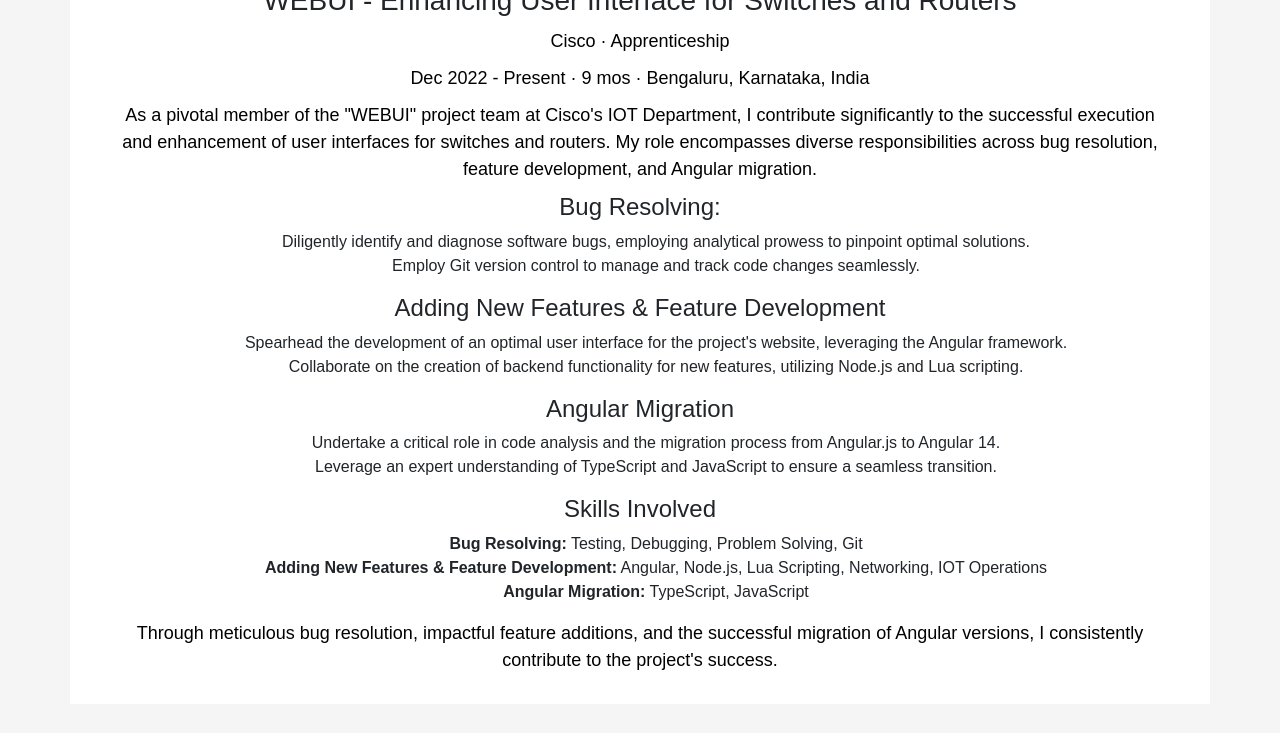
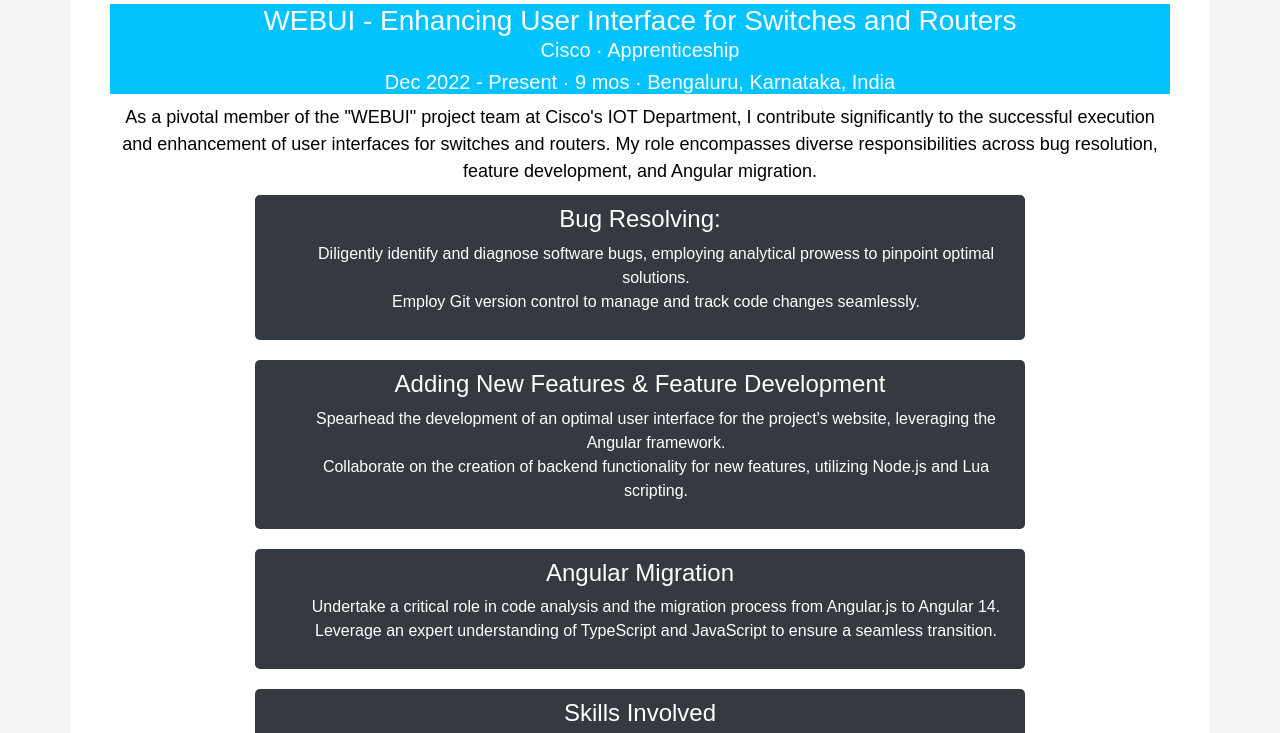
Before and after one commit to Shubhz2508/Shubhz2508.github.io, a plain HTML site: page index.html in a window 1280 px wide. Shown: the part 1484-2217 px from the top of the page. Drawn offline with nearby package versions, Linux system fonts and the light colour scheme.

Commit message:
Update index.html

```diff
--- a/index.html
+++ b/index.html
@@ -294,15 +294,23 @@ li img {
 .nav-list li {
     margin: 0 15px;
 }
-.project-info p {
-    color: black; /* Set the desired color for the <p> element */
-}
+
 
 .project-description p {
     color: black;
 }
 ul.no-bullets {
     list-style-type: none; /* Remove bullet points */
+}
+.section-box {
+    background-color: #343a40;
+    color: white;
+    padding: 10px;
+    border-radius: 5px;
+    margin-bottom: 20px;
+    max-width: 770px;
+    margin-left: auto;
+    margin-right: auto;
 }
 
 
@@ -359,42 +367,50 @@ ul.no-bullets {
         <script src="https://cdn.jsdelivr.net/npm/@popperjs/core@2.9.3/dist/umd/popper.min.js"></script>
         <script src="https://maxcdn.bootstrapcdn.com/bootstrap/4.5.2/js/bootstrap.min.js"></script>
 
-        <section id="experience" style="background-color: white; padding-top: 50px;" >
+        <section id="experience" style="background-color: white; padding-top: 50px; margin-bottom: 30px" >
             <h2 class="animate__animated animate__fadeIn">Projects</h2>
             <div class="project animate__animated animate__fadeIn">
                 <div class="project-header">
-                    <img src="https://1000logos.net/wp-content/uploads/2016/11/cisco-emblem.jpg" alt="Cisco Logo" class="logo">
-                    <div class="project-info">
+                    <img src="https://1000logos.net/wp-content/uploads/2016/11/cisco-emblem.jpg" alt="Cisco Logo" class="logo" style="margin-bottom: 20px;">
+                    <div class="project-info" style="background-color: rgb(0, 195, 255); color: white;">
                         <h3>WEBUI - Enhancing User Interface for Switches and Routers</h3>
-                        <p>Cisco · Apprenticeship</p>
-                        <p>Dec 2022 - Present · 9 mos · Bengaluru, Karnataka, India</p>
+                        <h5>Cisco · Apprenticeship</h5>
+                        <h5>Dec 2022 - Present · 9 mos · Bengaluru, Karnataka, India</h5>
                     </div>
+
                 </div>
                 <div class="project-description">
                     <p>As a pivotal member of the "WEBUI" project team at Cisco's IOT Department, I contribute significantly to the successful execution and enhancement of user interfaces for switches and routers. My role encompasses diverse responsibilities across bug resolution, feature development, and Angular migration.</p>
+                    <div class="section-box">
                         <h4>Bug Resolving:</h4>
                         <ul class="no-bullets">
                             <li>Diligently identify and diagnose software bugs, employing analytical prowess to pinpoint optimal solutions.</li>
                             <li>Employ Git version control to manage and track code changes seamlessly.</li>
                         </ul>
+                    </div>
+                    <div class="section-box">
                         <h4>Adding New Features & Feature Development</h4>
                         <ul class="no-bullets">
                             <li>Spearhead the development of an optimal user interface for the project's website, leveraging the Angular framework.</li>
                             <li>Collaborate on the creation of backend functionality for new features, utilizing Node.js and Lua scripting.</li>
                         </ul>
-
+                    </div>
+                    <div class="section-box">
                         <h4>Angular Migration</h4>
                         <ul class="no-bullets">
                             <li>Undertake a critical role in code analysis and the migration process from Angular.js to Angular 14.</li>
                             <li>Leverage an expert understanding of TypeScript and JavaScript to ensure a seamless transition.</li>
                         </ul>
-
+                    </div>
+                    <div class="section-box">
                         <h4>Skills Involved</h4>
                         <ul class="no-bullets">
                             <li><strong>Bug Resolving:</strong> Testing, Debugging, Problem Solving, Git</li>
                             <li><strong>Adding New Features & Feature Development:</strong> Angular, Node.js, Lua Scripting, Networking, IOT Operations</li>
                             <li><strong>Angular Migration:</strong> TypeScript, JavaScript</li>
                         </ul>
+                    </div>
+
 
                     <p>Through meticulous bug resolution, impactful feature additions, and the successful migration of Angular versions, I consistently contribute to the project's success.</p>
                 </div>
@@ -402,7 +418,7 @@ ul.no-bullets {
         </section>
 
 
-    <section id="skills">
+        <section id="skills" style="background-color: white; padding: 20px; border-radius: 10px; box-shadow: 0 0 10px rgba(0, 0, 0, 0.2); margin-top: 30px;">
             <div class="container">
             <div class="row">
                 <div class="col-md-6 offset-md-3 mt-5 text-center animate__animated animate__fadeIn">
@@ -523,7 +539,7 @@ ul.no-bullets {
                 <tr>
                     <td>Government Polytechnic Pune</td>
                     <td>Diploma in Mechanical Engineering</td>
-                    <td>83 Percentage</td>
+                    <td>83 Percent</td>
                     <td>2019</td>
                 </tr>
                 <tr>
@@ -536,11 +552,8 @@ ul.no-bullets {
         </table>
           <h2>Certifications</h2>
         <table class="table table-bordered">
-
             <tbody>
-
                 <tr>
-
                     <td>
                         <ul>
                             <li>
@@ -587,8 +600,6 @@ ul.no-bullets {
                                 <img src="https://encrypted-tbn0.gstatic.com/images?q=tbn:ANd9GcQ3LxTQB9jxeyarL2-m9-csCIjMe_aMZTT6ABdxT8XYyQ&ss" alt="Institute 2 Logo"> Software Development and Testing by Qspider's
                             </li>
                         </ul>
-
-
                     </td>
                 </tr>
             </tbody>
```
Lines whose indentation alone changed are shown as unchanged.
